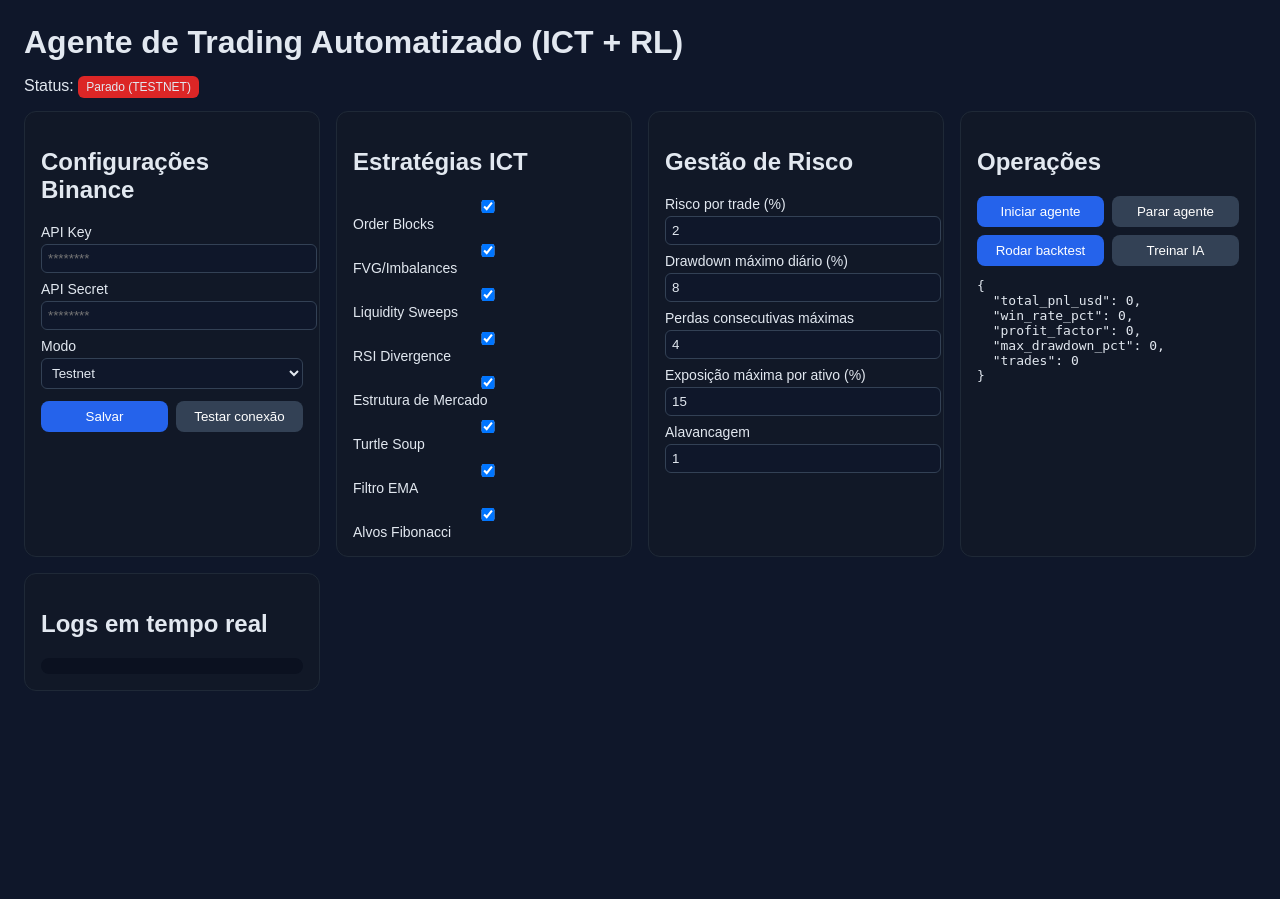
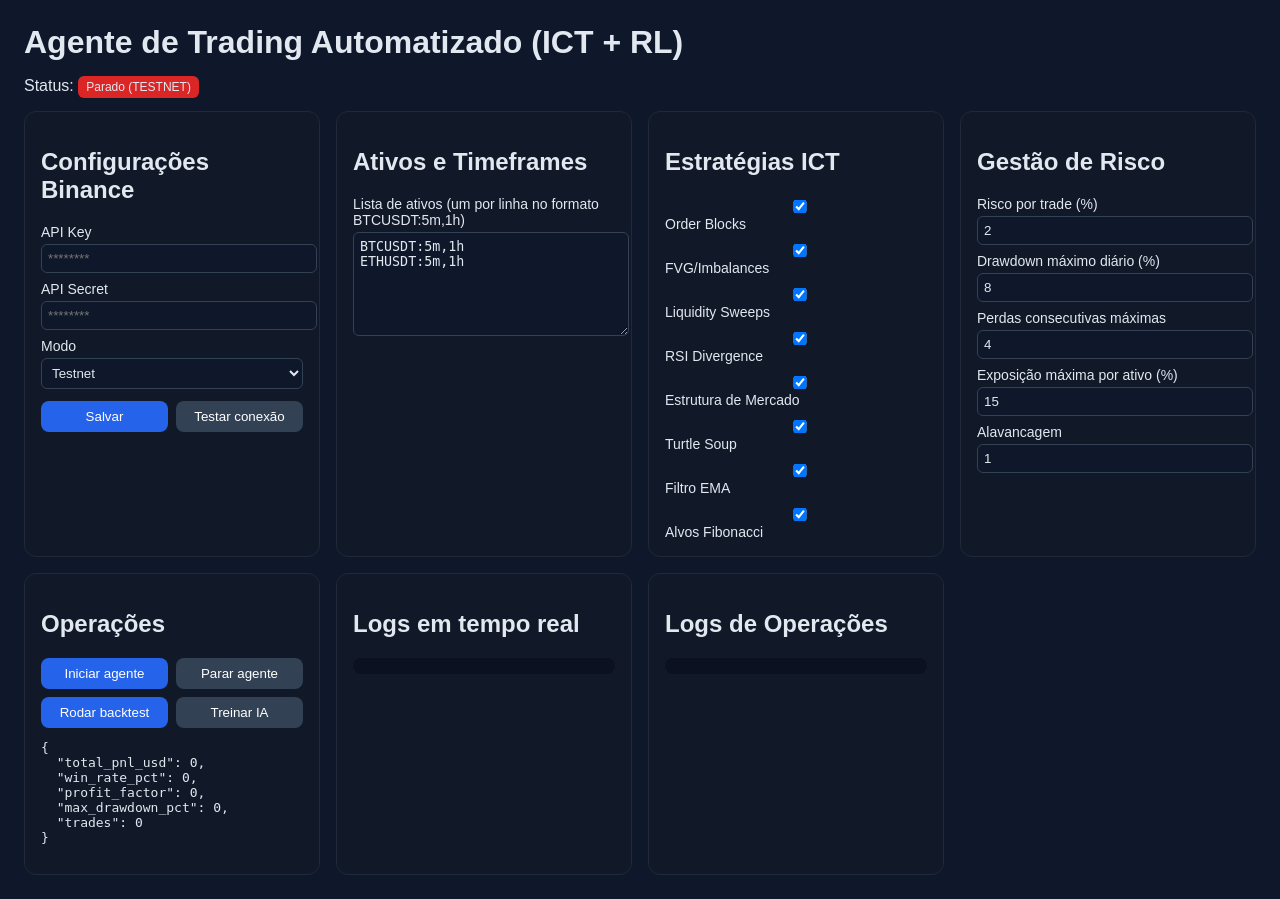
Before and after one commit to 1alezz/agente-IA-codex, a FastAPI app: page / in a window 1280 px wide. Before the commit the page ends 691 px from the top, so only its background shows below. Run offline with FastAPI, Linux system fonts and the light colour scheme; data that the repository does not hold is empty.

Commit message:
Add asset selection and separate trade logs

```diff
--- a/app/core/logging.py
+++ b/app/core/logging.py
@@ -18,6 +18,11 @@ class LogBuffer:
         return list(self._entries)
 
 
+class TradeLogBuffer(LogBuffer):
+    def add_trade(self, message: str) -> None:
+        self.add(message)
+
+
 def configure_logger(buffer: LogBuffer) -> logging.Logger:
     logger = logging.getLogger("trading_agent")
     logger.setLevel(logging.INFO)
--- a/app/dashboard/templates/index.html
+++ b/app/dashboard/templates/index.html
@@ -11,7 +11,7 @@
     .card { background: #111827; padding: 16px; border-radius: 12px; border: 1px solid #1f2937; }
     .badge { padding: 4px 8px; border-radius: 6px; background: #1d4ed8; font-size: 12px; }
     label { display: block; margin-top: 8px; font-size: 14px; }
-    input, select { width: 100%; padding: 6px; margin-top: 4px; border-radius: 6px; border: 1px solid #334155; background: #0f172a; color: #e2e8f0; }
+    input, select, textarea { width: 100%; padding: 6px; margin-top: 4px; border-radius: 6px; border: 1px solid #334155; background: #0f172a; color: #e2e8f0; }
     button { background: #2563eb; color: white; border: none; padding: 8px 12px; border-radius: 8px; cursor: pointer; }
     button.secondary { background: #334155; }
     .log { max-height: 200px; overflow-y: auto; font-family: monospace; font-size: 12px; background: #0b1120; padding: 8px; border-radius: 8px; }
@@ -42,6 +42,13 @@
         <button onclick="saveConfig()">Salvar</button>
         <button class="secondary" onclick="testConnection()">Testar conexão</button>
       </div>
+    </div>
+
+    <div class="card">
+      <h2>Ativos e Timeframes</h2>
+      <label>Lista de ativos (um por linha no formato BTCUSDT:5m,1h)
+        <textarea id="assets" rows="6" style="width: 100%;"></textarea>
+      </label>
     </div>
 
     <div class="card">
@@ -92,6 +99,11 @@
       <h2>Logs em tempo real</h2>
       <div id="log-container" class="log"></div>
     </div>
+
+    <div class="card">
+      <h2>Logs de Operações</h2>
+      <div id="trade-log-container" class="log"></div>
+    </div>
   </div>
 
   <script>
@@ -113,14 +125,21 @@
           checkbox.checked = currentConfig.strategies[key];
         }
       });
+
+      const assetsInput = currentConfig.assets
+        .map(asset => `${asset.symbol}:${asset.timeframes.join(',')}`)
+        .join('\n');
+      document.getElementById('assets').value = assetsInput;
     }
 
     async function saveConfig() {
       if (!currentConfig) return;
       const apiKey = document.getElementById('api-key').value;
       const apiSecret = document.getElementById('api-secret').value;
+      const assets = parseAssetsInput(document.getElementById('assets').value);
       const updated = {
         ...currentConfig,
+        assets,
         binance: {
           ...currentConfig.binance,
           api_key: apiKey || currentConfig.binance.api_key,
@@ -156,6 +175,21 @@
       alert('Configurações salvas.');
     }
 
+    function parseAssetsInput(value) {
+      return value
+        .split('\n')
+        .map(line => line.trim())
+        .filter(line => line.length > 0)
+        .map(line => {
+          const [symbol, timeframesRaw] = line.split(':');
+          const timeframes = timeframesRaw ? timeframesRaw.split(',').map(tf => tf.trim()) : [];
+          return {
+            symbol: symbol.trim(),
+            timeframes: timeframes.length ? timeframes : ['5m'],
+          };
+        });
+    }
+
     async function refreshStatus() {
       const response = await fetch('/api/status');
       const status = await response.json();
@@ -169,6 +203,13 @@
       const response = await fetch('/api/logs');
       const logs = await response.json();
       const container = document.getElementById('log-container');
+      container.innerHTML = logs.entries.map(entry => `<div>${entry}</div>`).join('');
+    }
+
+    async function refreshTradeLogs() {
+      const response = await fetch('/api/trade-logs');
+      const logs = await response.json();
+      const container = document.getElementById('trade-log-container');
       container.innerHTML = logs.entries.map(entry => `<div>${entry}</div>`).join('');
     }
 
@@ -207,9 +248,11 @@
     loadConfig();
     refreshStatus();
     refreshLogs();
+    refreshTradeLogs();
     setInterval(() => {
       refreshStatus();
       refreshLogs();
+      refreshTradeLogs();
     }, 5000);
   </script>
 </body>
--- a/app/main.py
+++ b/app/main.py
@@ -6,7 +6,7 @@ from fastapi.templating import Jinja2Templates
 
 import importlib.util
 
-from app.core.logging import LogBuffer, configure_logger
+from app.core.logging import LogBuffer, TradeLogBuffer, configure_logger
 from app.core.schemas import TradingConfig
 from app.core.storage import ConfigStorage
 from app.trading.agent import TradingAgent
@@ -19,10 +19,11 @@ _jinja_available = importlib.util.find_spec("jinja2") is not None
 templates = Jinja2Templates(directory="app/dashboard/templates") if _jinja_available else None
 
 log_buffer = LogBuffer()
+trade_log_buffer = TradeLogBuffer()
 logger = configure_logger(log_buffer)
 storage = ConfigStorage()
 config = storage.load()
-agent = TradingAgent(config, log_buffer)
+agent = TradingAgent(config, log_buffer, trade_log_buffer)
 backtester = Backtester()
 
 
@@ -80,6 +81,11 @@ async def logs() -> dict:
     return {"entries": log_buffer.list()}
 
 
+@app.get("/api/trade-logs")
+async def trade_logs() -> dict:
+    return {"entries": trade_log_buffer.list()}
+
+
 @app.post("/api/actions/test-connection")
 async def test_connection() -> dict:
     if not agent.config.binance.api_key or not agent.config.binance.api_secret:
--- a/app/trading/agent.py
+++ b/app/trading/agent.py
@@ -6,7 +6,7 @@ from typing import Dict, List
 
 import pandas as pd
 
-from app.core.logging import LogBuffer
+from app.core.logging import LogBuffer, TradeLogBuffer
 from app.core.schemas import AgentDecision, AgentStatus, PerformanceSnapshot, PositionSnapshot, StrategySignal, TradingConfig
 from app.trading.datafeed import DataFeed
 from app.trading.strategies.fvg import FVGDetector
@@ -19,9 +19,10 @@ from app.trading.strategies.turtle_soup import TurtleSoupDetector
 
 
 class TradingAgent:
-    def __init__(self, config: TradingConfig, logger: LogBuffer) -> None:
+    def __init__(self, config: TradingConfig, logger: LogBuffer, trade_logger: TradeLogBuffer) -> None:
         self.config = config
         self.logger = logger
+        self.trade_logger = trade_logger
         self.running = False
         self.last_decisions: List[AgentDecision] = []
         self._task: asyncio.Task | None = None
@@ -66,10 +67,16 @@ class TradingAgent:
         data = feed.fetch_latest()
         for symbol, frames in data.items():
             for timeframe, candles in frames.items():
+                enabled = [key for key, enabled in self.config.strategies.model_dump().items() if enabled]
+                self.logger.add(
+                    f"{symbol} [{timeframe}] observando mercado, buscando sinais: {', '.join(enabled)}."
+                )
                 decision = self._evaluate_symbol(symbol, timeframe, candles)
                 if decision:
                     self.last_decisions.append(decision)
                     self.last_decisions = self.last_decisions[-10:]
+                else:
+                    self.logger.add(f"{symbol} [{timeframe}] sem sinais relevantes no momento.")
 
     def _evaluate_symbol(self, symbol: str, timeframe: str, candles: pd.DataFrame) -> AgentDecision | None:
         enabled = self.config.strategies.model_dump()
@@ -91,6 +98,9 @@ class TradingAgent:
             f"{symbol} [{timeframe}] sinais detectados ({len(signals)}). Decisão: {decision.action}."
         )
         return decision
+
+    def log_trade_event(self, message: str) -> None:
+        self.trade_logger.add_trade(message)
 
     def status(self) -> AgentStatus:
         return AgentStatus(
```
